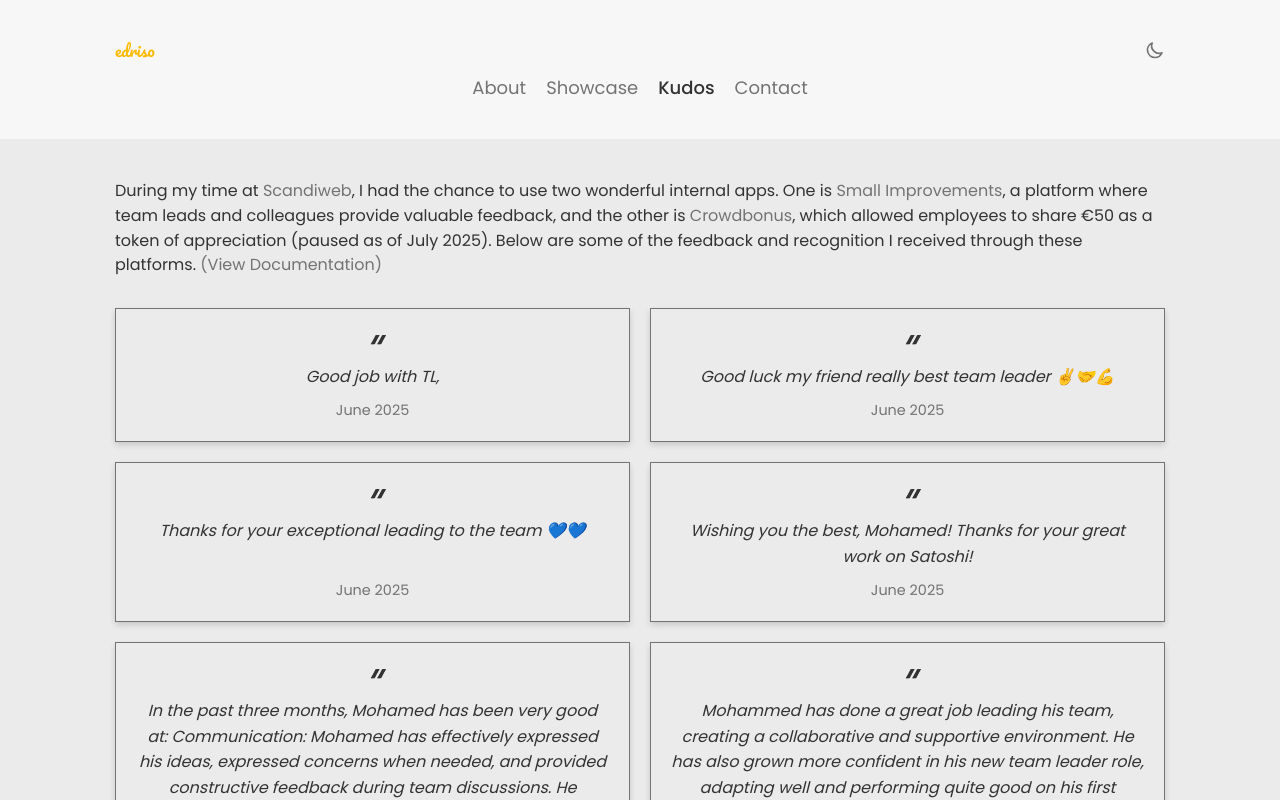
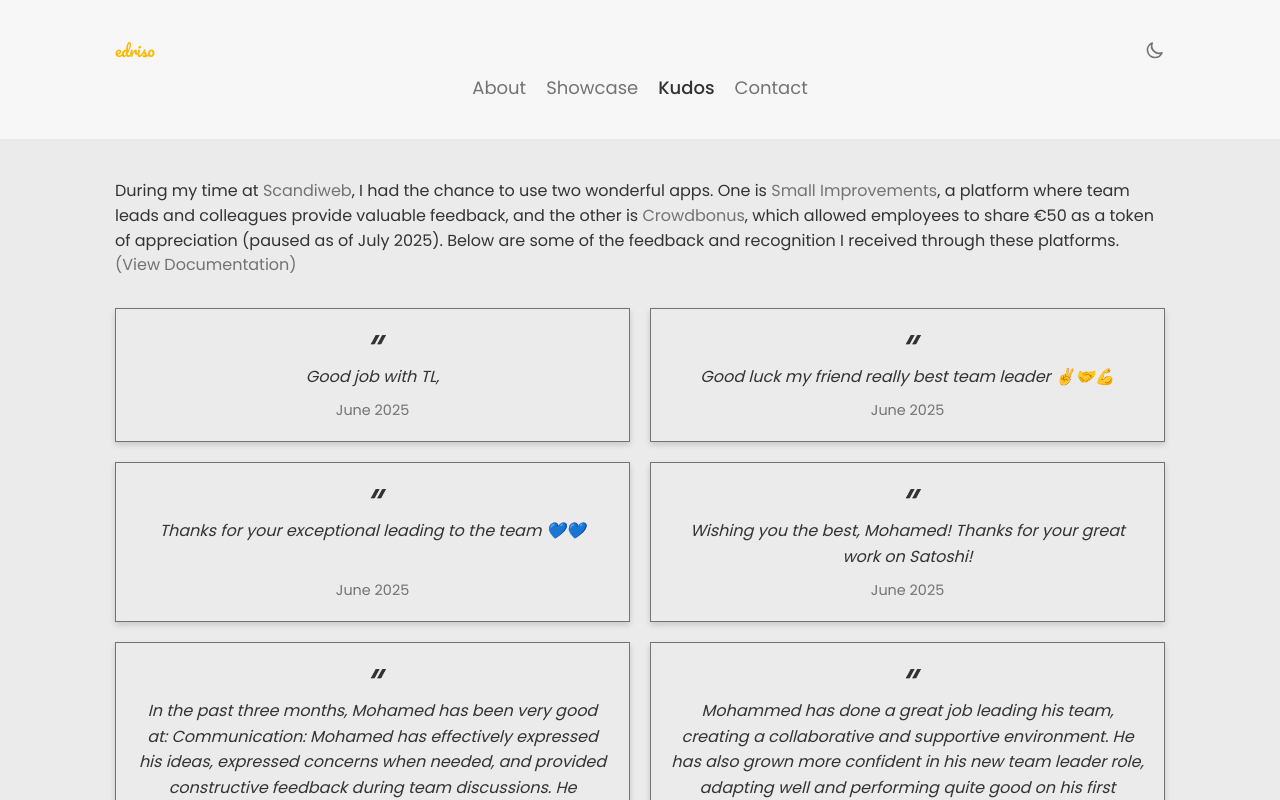
Before and after one commit to edriso/portfolio, a Vue app: page /kudos in a window 1280 px wide. Shown: the top 800 px of the page. Built offline with nearby package versions, Linux system fonts and the light colour scheme.

Commit message:
Refine introduction text in Kudos.vue

```diff
--- a/src/views/Kudos.vue
+++ b/src/views/Kudos.vue
@@ -28,7 +28,7 @@ export default {
 <template>
   <main class="kudos">
     <p class="kudos__intro">
-      During my time at <a href="https://scandiweb.com" target="_blank" rel="noopener noreferrer">Scandiweb</a>, I had the chance to use two wonderful internal apps. One is <a href="https://scandiweb.small-improvements.com" target="_blank" rel="noopener noreferrer">Small Improvements</a>, a platform where team leads and colleagues provide valuable feedback, and the other is <a href="https://crowdbonus.com" target="_blank" rel="noopener noreferrer">Crowdbonus</a>, which allowed employees to share €50 as a token of appreciation (paused as of July 2025). Below are some of the feedback and recognition I received through these platforms.
+      During my time at <a href="https://scandiweb.com" target="_blank" rel="noopener noreferrer">Scandiweb</a>, I had the chance to use two wonderful apps. One is <a href="https://scandiweb.small-improvements.com" target="_blank" rel="noopener noreferrer">Small Improvements</a>, a platform where team leads and colleagues provide valuable feedback, and the other is <a href="https://crowdbonus.com" target="_blank" rel="noopener noreferrer">Crowdbonus</a>, which allowed employees to share €50 as a token of appreciation (paused as of July 2025). Below are some of the feedback and recognition I received through these platforms.
       <a :href="documentationLink" target="_blank" rel="noopener noreferrer">(View Documentation)</a>
     </p>
 
```
